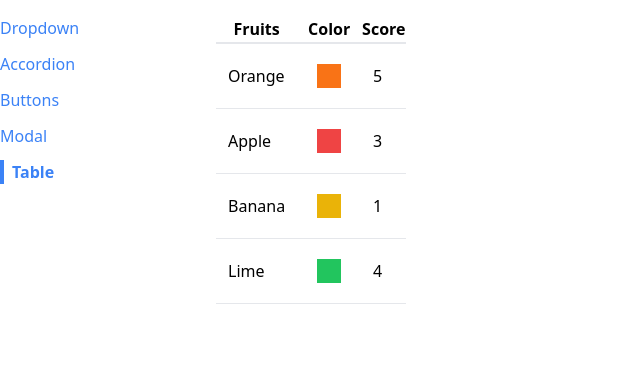
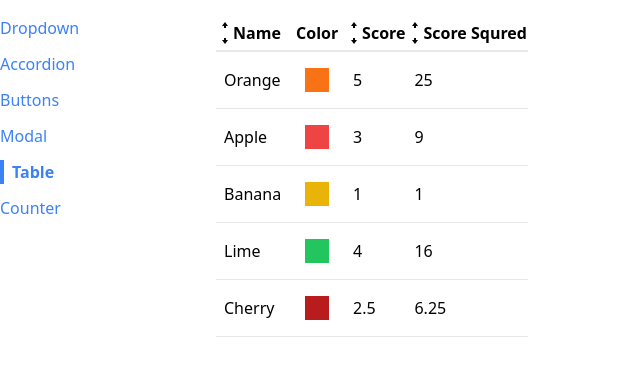
Before and after one commit to beardfaceguy/react, a React (Create React App) app in the folder comps/: page /table in a window 1280 px wide. Shown: the top 376 px of the page, without its empty margins (0-640 px from the left). Built offline with nearby package versions, Linux system fonts and the light colour scheme.

Commit message:
finished sortable Table, starting Counter Page

```diff
--- a/comps/src/App.js
+++ b/comps/src/App.js
@@ -5,6 +5,7 @@ import DropdownPage from './pages/DropdownPage';
 import ButtonPage from './pages/ButtonPage';
 import ModalPage from './pages/ModalPage';
 import TablePage from './pages/TablePage';
+import CounterPage from './pages/CounterPage';
 
 function App() {
   return (
@@ -26,6 +27,9 @@ function App() {
         <Route path="/table">
           <TablePage />
         </Route>
+        <Route path="/counter">
+          <CounterPage initialCount={10} />
+        </Route>
       </div>
     </div>
   );
--- /dev/null
+++ b/comps/src/Sorting Test.js
@@ -0,0 +1,21 @@
+const data = [
+  { name: 'Tomato', cost: 10, weight: 5 },
+  { name: 'Carrot', cost: 8, weight: 4 },
+  { name: 'Onion', cost: 5, weight: 7 },
+];
+
+function getSortValue(vegetable) {
+  return vegetable.name;
+}
+const sortOrder = 'dsc';
+data.sort((a, b) => {
+  const valueA = getSortValue(a);
+  const valueB = getSortValue(b);
+  const reverseOrder = sortOrder === 'asc' ? 1 : -1;
+  if (typeof valueA === 'number') {
+    return (valueA - valueB) * reverseOrder;
+  }
+  if (typeof valueA === 'string') {
+    return valueA.localeCompare(valueB) * reverseOrder;
+  }
+});
--- a/comps/src/components/Sidebar.js
+++ b/comps/src/components/Sidebar.js
@@ -7,6 +7,7 @@ function Sidebar() {
     { label: 'Buttons', path: '/buttons' },
     { label: 'Modal', path: '/modal' },
     { label: 'Table', path: '/table' },
+    { label: 'Counter', path: '/counter' },
   ];
   const renderedLinks = links.map((link) => {
     return (
--- /dev/null
+++ b/comps/src/components/SortableTable.js
@@ -0,0 +1,103 @@
+import Table from './Table';
+import { useState } from 'react';
+import { GoArrowSmallDown, GoArrowSmallUp } from 'react-icons/go';
+
+function Sortabletable(props) {
+  const [sortOrder, setSortOrder] = useState(null);
+  const [sortBy, setSortBy] = useState(null);
+  const { config, data } = props;
+
+  const handleClick = (label) => {
+    if (sortBy && label !== sortBy) {
+      setSortOrder('asc');
+      setSortBy(label);
+      return;
+    }
+    if (sortOrder === null) {
+      setSortOrder('asc');
+      setSortBy(label);
+    } else if (sortOrder === 'asc') {
+      setSortOrder('desc');
+      setSortBy(label);
+    } else if (sortOrder === 'desc') {
+      setSortOrder(null);
+      setSortBy(null);
+    }
+  };
+
+  const updatedConfig = config.map((column) => {
+    if (!column.sortValue) {
+      return column;
+    }
+    return {
+      ...column,
+      header: () => (
+        <th
+          classNam="cursor-pointer hover:bg-gray-100"
+          onClick={() => handleClick(column.label)}
+        >
+          <div className="flex items-center">
+            {getIcons(column.label, sortBy, sortOrder)}
+            {column.label}
+          </div>
+        </th>
+      ),
+    };
+  });
+
+  // Only sort data if sortOrder && sortBy are not null
+  // Make a copy of the data prop
+  // Find the correct sortValue function and use it for sorting
+  let sortedData = data;
+  if (sortOrder && sortBy) {
+    const { sortValue } = config.find((column) => column.label === sortBy);
+    sortedData = [...data].sort((a, b) => {
+      const valueA = sortValue(a);
+      const valueB = sortValue(b);
+      const reverseOrder = sortOrder === 'asc' ? 1 : -1;
+      if (typeof valueA === 'string') {
+        return valueA.localeCompare(valueB) * reverseOrder;
+      } else {
+        return (valueA - valueB) * reverseOrder;
+      }
+    });
+  }
+
+  // ...props below already has the previous version of config in it, except due to listing
+  // config seperately after, React knows to overwrite it
+  return <Table {...props} data={sortedData} config={updatedConfig} />;
+}
+
+function getIcons(label, sortBy, sortOrder) {
+  if (label !== sortBy) {
+    return (
+      <div>
+        <GoArrowSmallUp />
+        <GoArrowSmallDown />
+      </div>
+    );
+  }
+
+  if (sortOrder === null) {
+    return (
+      <div>
+        <GoArrowSmallUp />
+        <GoArrowSmallDown />
+      </div>
+    );
+  } else if (sortOrder === 'asc') {
+    return (
+      <div>
+        <GoArrowSmallUp />
+      </div>
+    );
+  } else if (sortOrder === 'desc') {
+    return (
+      <div>
+        <GoArrowSmallDown />
+      </div>
+    );
+  }
+}
+
+export default Sortabletable;
--- a/comps/src/components/Table.js
+++ b/comps/src/components/Table.js
@@ -1,23 +1,32 @@
-function Table({ data }) {
-  const renderdRows = data.map((fruit) => {
+import { Fragment } from 'react';
+
+function Table({ data, config, keyFn }) {
+  const renderdRows = data.map((rowData) => {
+    const renderedCells = config.map((column) => {
+      return (
+        <td className="p-2" key={column.label}>
+          {column.render(rowData)}
+        </td>
+      );
+    });
     return (
-      <tr className="border-b" key={fruit.name}>
-        <td className="p-3">{fruit.name}</td>
-        <td className="p-3">
-          <div className={`p-3 m-2 ${fruit.color}`}></div>
-        </td>
-        <td className="p-3">{fruit.score}</td>
+      <tr className="border-b" key={keyFn(rowData)}>
+        {renderedCells}
       </tr>
     );
   });
+
+  const renderHeaders = config.map((column) => {
+    if (column.header) {
+      return <Fragment key={column.label}>{column.header()}</Fragment>;
+    }
+    return <th key={column.label}>{column.label}</th>;
+  });
+
   return (
     <table className="table-auto border-spacing-2">
       <thead>
-        <tr className="border-b-2">
-          <th>Fruits</th>
-          <th>Color</th>
-          <th>Score</th>
-        </tr>
+        <tr className="border-b-2">{renderHeaders}</tr>
       </thead>
       <tbody>{renderdRows}</tbody>
     </table>
--- /dev/null
+++ b/comps/src/pages/CounterPage.js
@@ -0,0 +1,21 @@
+import { useState, useEffect } from 'react';
+import Button from '../components/Button';
+
+function CounterPage({ initialCount }) {
+  const [count, setCount] = useState(initialCount);
+
+  useEffect(() => {
+    console.log(count);
+  }, [count]);
+  const handleClick = () => {
+    setCount(count + 1);
+  };
+  return (
+    <div>
+      <h1>Count is {count}</h1>
+      <Button onClick={handleClick}>Increment</Button>
+    </div>
+  );
+}
+
+export default CounterPage;
--- a/comps/src/pages/TablePage.js
+++ b/comps/src/pages/TablePage.js
@@ -1,4 +1,4 @@
-import Table from '../components/Table';
+import SortableTable from '../components/SortableTable';
 
 function TablePage() {
   const data = [
@@ -6,10 +6,36 @@ function TablePage() {
     { name: 'Apple', color: 'bg-red-500', score: 3 },
     { name: 'Banana', color: 'bg-yellow-500', score: 1 },
     { name: 'Lime', color: 'bg-green-500', score: 4 },
+    { name: 'Cherry', color: 'bg-red-700', score: 2.5 },
   ];
+
+  const config = [
+    {
+      label: 'Name',
+      render: (fruit) => fruit.name,
+      sortValue: (fruit) => fruit.name,
+    },
+    {
+      label: 'Color',
+      render: (fruit) => <div className={`p-3 m-2 ${fruit.color}`} />,
+    },
+    {
+      label: 'Score',
+      render: (fruit) => fruit.score,
+      sortValue: (fruit) => fruit.score,
+    },
+    {
+      label: 'Score Squred',
+      render: (fruit) => fruit.score ** 2,
+      sortValue: (fruit) => fruit.score ** 2,
+    },
+  ];
+  const keyFn = (fruit) => {
+    return fruit.name;
+  };
   return (
     <div>
-      <Table data={data} />
+      <SortableTable data={data} config={config} keyFn={keyFn} />
     </div>
   );
 }
```
